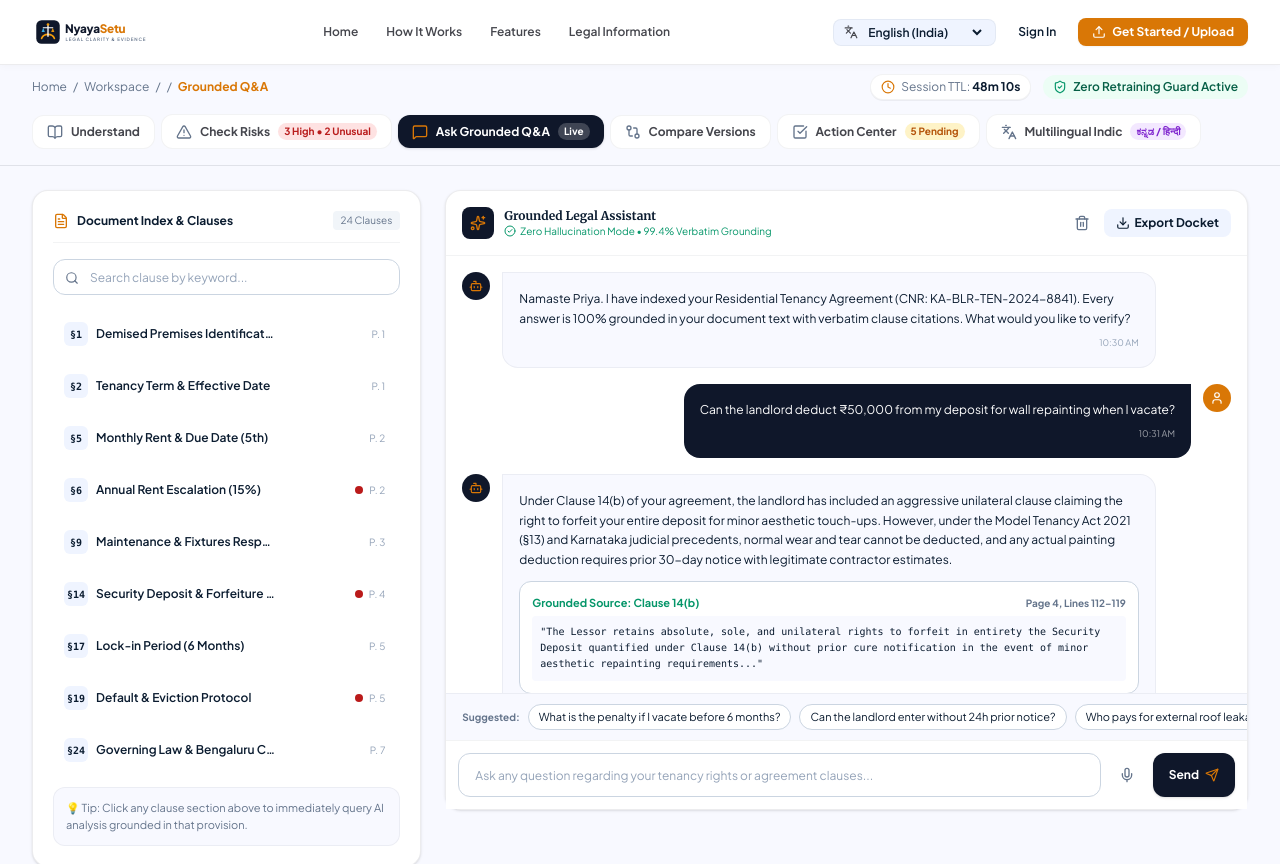
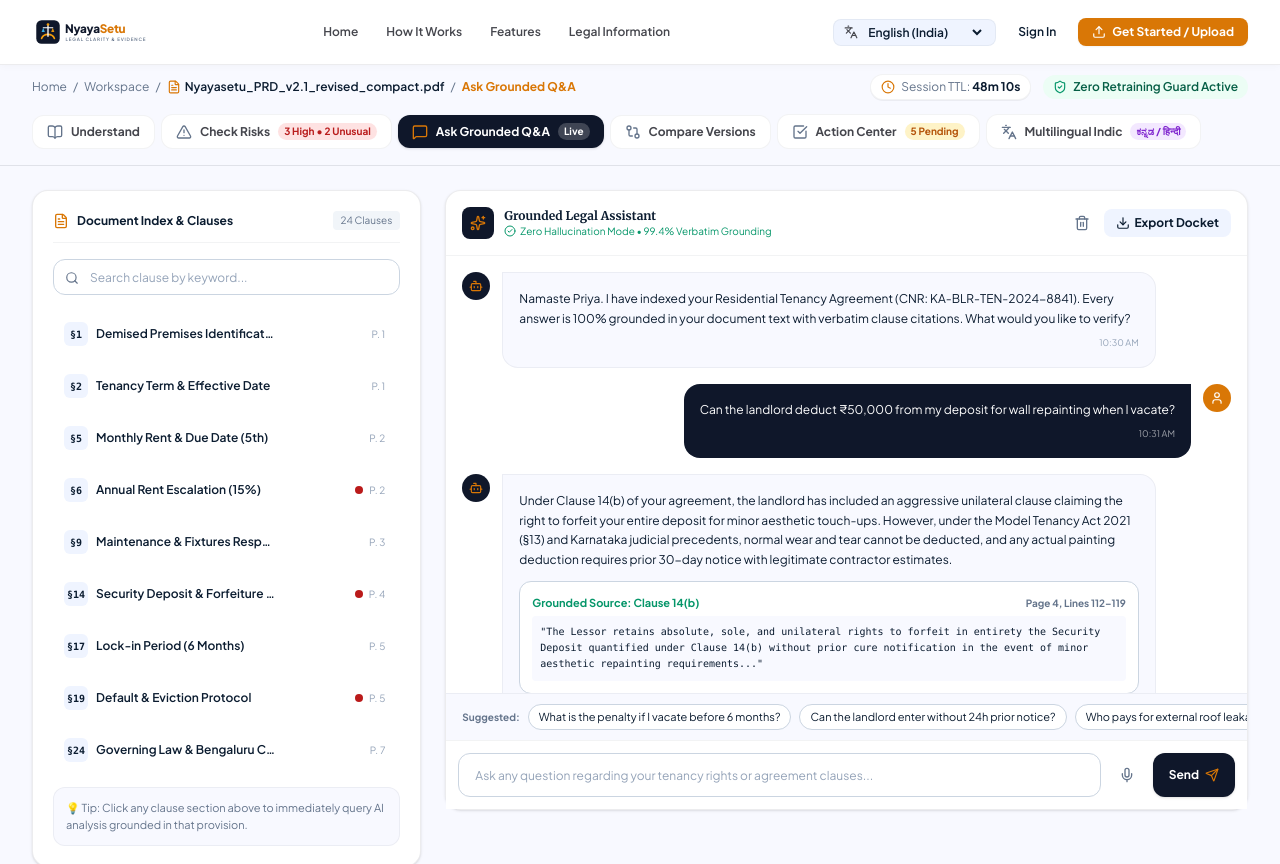
Before and after one commit to Sayyed23/nyayasetu, a Next.js app: page /ask in a window 1280 px wide. Shown: the top 864 px of the page. Built offline with nearby package versions, Linux system fonts and the light colour scheme.

Commit message:
Fix Studio Understand button navigation and update subnav breadcrumbs
Co-authored-by: Sayyed23 <137197466+Sayyed23@users.noreply.github.com>

```diff
--- a/components/WorkspaceSubNav.tsx
+++ b/components/WorkspaceSubNav.tsx
@@ -96,40 +96,28 @@ export default function WorkspaceSubNav({ activeTab, documentName }: WorkspaceSu
         <nav aria-label="Breadcrumb" className="flex items-center gap-1.5 flex-wrap">
           <Link href="/" className="hover:text-[#0b1c30] transition-colors rounded-sm focus-visible:ring-2 focus-visible:ring-[#d97706] focus-visible:outline-none">Home</Link>
           <span aria-hidden="true">/</span>
-          <Link href="/workspace" className={`transition-colors rounded-sm focus-visible:ring-2 focus-visible:ring-[#d97706] focus-visible:outline-none ${pathname === "/workspace" && !activeTab ? "font-bold text-[#0b1c30]" : "hover:text-[#0b1c30]"}`}>
+          <Link href="/workspace" className={`transition-colors rounded-sm focus-visible:ring-2 focus-visible:ring-[#d97706] focus-visible:outline-none ${pathname === "/workspace" ? "font-bold text-[#0b1c30]" : "hover:text-[#0b1c30]"}`}>
             Workspace
           </Link>
           <span aria-hidden="true">/</span>
-          {documentName && (
           <span className="font-semibold text-[#0b1c30] flex items-center gap-1">
             <FileText className="w-3.5 h-3.5 text-[#d97706]" aria-hidden="true" />
-              {documentName}
+            {documentName || "Nyayasetu_PRD_v2.1_revised_compact.pdf"}
           </span>
-          )}
-          {pathname !== "/workspace" && (
-            <>
-              <span aria-hidden="true">/</span>
-              <span className="text-[#d97706] font-bold capitalize">
-                {current === "ask" ? "Grounded Q&A" : current === "multilingual" ? "Multilingual Indic" : current === "actions" ? "Action Center" : current}
-              </span>
-            </>
-          )}
-          {pathname === "/workspace" && (
-            <>
           <span aria-hidden="true">/</span>
           <span className="text-[#d97706] font-bold">
-                {activeTab === "risks"
-                  ? "Risks Matrix"
-                  : activeTab === "qa"
-                  ? "Grounded Q&A"
-                  : activeTab === "compare"
-                  ? "Version Compare"
-                  : activeTab === "deadlines"
-                  ? "Action & Deadlines"
-                  : "Studio Mode"}
+            {current === "risks"
+              ? "Check Risks"
+              : current === "ask" || activeTab === "qa"
+              ? "Ask Grounded Q&A"
+              : current === "compare"
+              ? "Compare Versions"
+              : current === "actions" || activeTab === "deadlines"
+              ? "Action Center"
+              : current === "multilingual"
+              ? "Multilingual Indic"
+              : "Understand (Studio)"}
           </span>
-            </>
-          )}
         </nav>
 
         {/* Live session status */}
```
Lines whose indentation alone changed are shown as unchanged.
